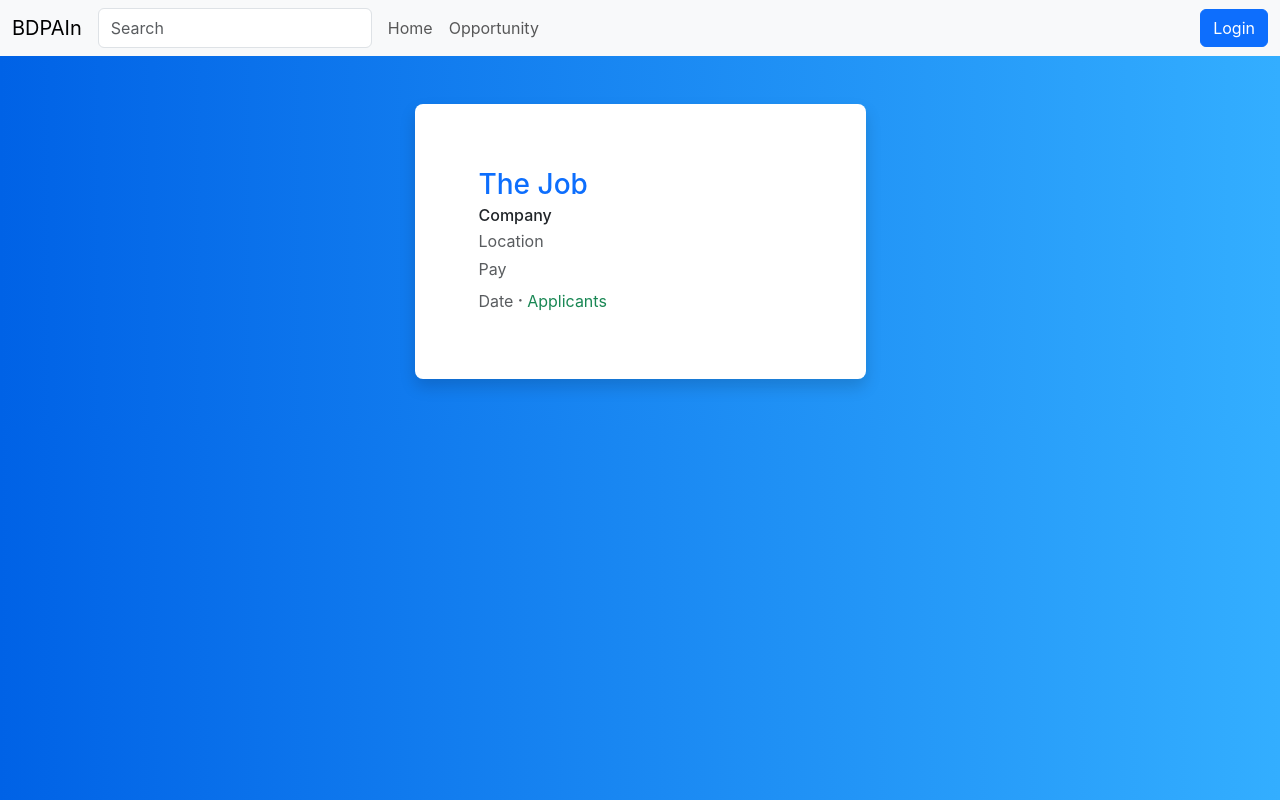
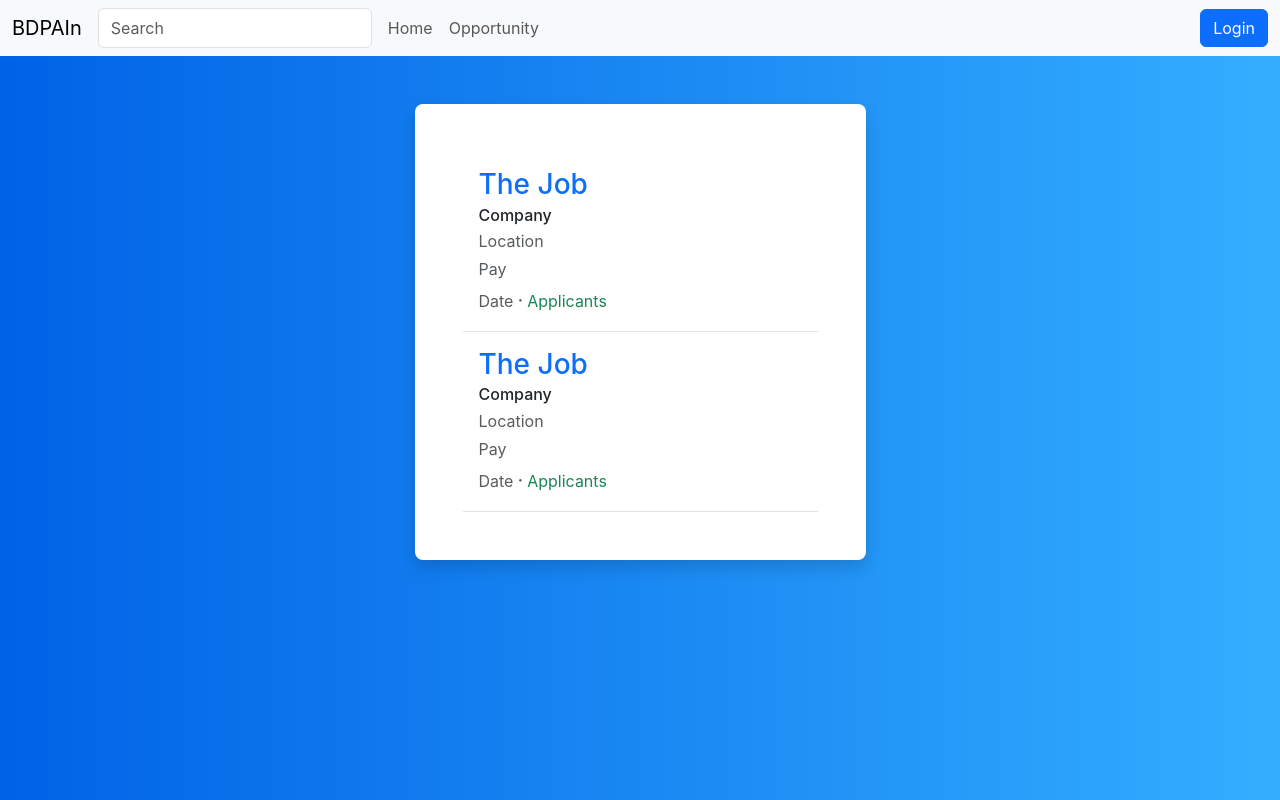
Before and after one commit to nreid1994/CodeCall, a React (Create React App) app in the folder bdpain/: page / in a window 1280 px wide. Built offline with nearby package versions, Linux system fonts and the light colour scheme.

Commit message:
line under the cards

```diff
--- a/bdpain/src/opportunity/components/opportunity_card/opportunity_card_template.tsx
+++ b/bdpain/src/opportunity/components/opportunity_card/opportunity_card_template.tsx
@@ -13,6 +13,7 @@ export function template(
 ) {
 return (
   <>
+    <div className="border-bottom">
       <Card.Body>
       <Card.Title className="fs-3 text-primary">The Job</Card.Title>
       <Card.Subtitle className="mb-1">Company</Card.Subtitle>
@@ -32,7 +33,28 @@ return (
           Applicants
       </Card.Text>
       </Card.Body>
-
+    </div>
+    <div className="border-bottom">
+      <Card.Body>
+      <Card.Title className="fs-3 text-primary">The Job</Card.Title>
+      <Card.Subtitle className="mb-1">Company</Card.Subtitle>
+      <Card.Text className="mb-1 text-muted">
+          Location
+      </Card.Text>
+      <Card.Text className="mb-1 text-muted">
+          Pay
+      </Card.Text>
+      <Card.Text className="d-inline me-1 text-muted">
+          Date
+      </Card.Text>
+      <Card.Text className="d-inline me-1 text-muted fs-5">
+          ·
+      </Card.Text>
+      <Card.Text className="d-inline text-success">
+          Applicants
+      </Card.Text>
+      </Card.Body>
+    </div>
   </>
   );
 }
```
Lines whose indentation alone changed are shown as unchanged.
